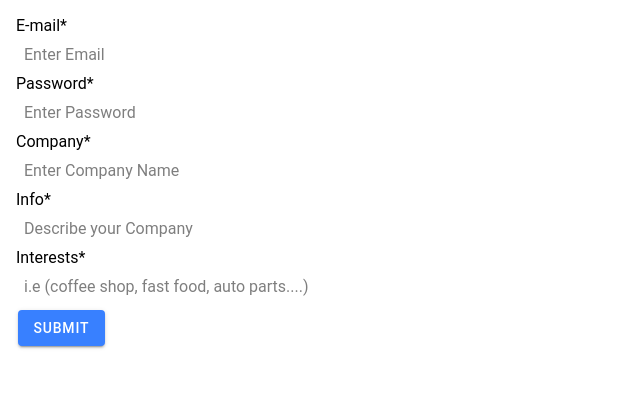
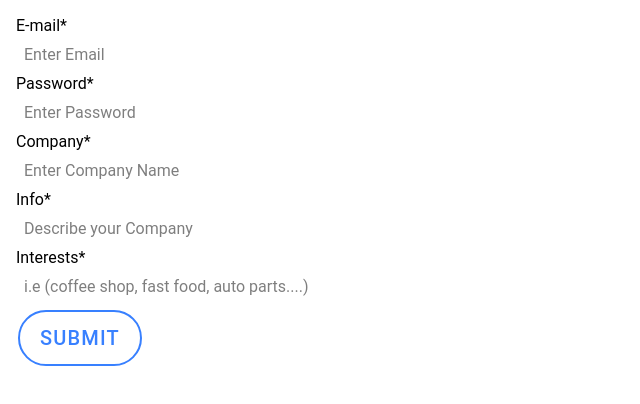
Before and after one commit to makmoud98/demonhacks19-frontend, a React (Create React App) app: page /BusinessRegister in a window 1280 px wide. Shown: the top 404 px of the page, without its empty margins (0-640 px from the left). Built offline with nearby package versions, Linux system fonts and the light colour scheme; the HTML template or start-up script is replaced by a standard one.

Commit message:
Update BusinessRegister.tsx

```diff
--- a/src/pages/BusinessRegister.tsx
+++ b/src/pages/BusinessRegister.tsx
@@ -15,7 +15,7 @@ const BusinessRegister: React.FC = () => {
 		<IonInput placeholder="Describe your Company"></IonInput>
 		<IonLabel>Interests*</IonLabel>
 		<IonInput placeholder="i.e (coffee shop, fast food, auto parts....)"></IonInput>
-		<IonButton>
+		<IonButton size="large" shape="round" fill="outline">
 		Submit
 		</IonButton>
       </IonContent>
```
